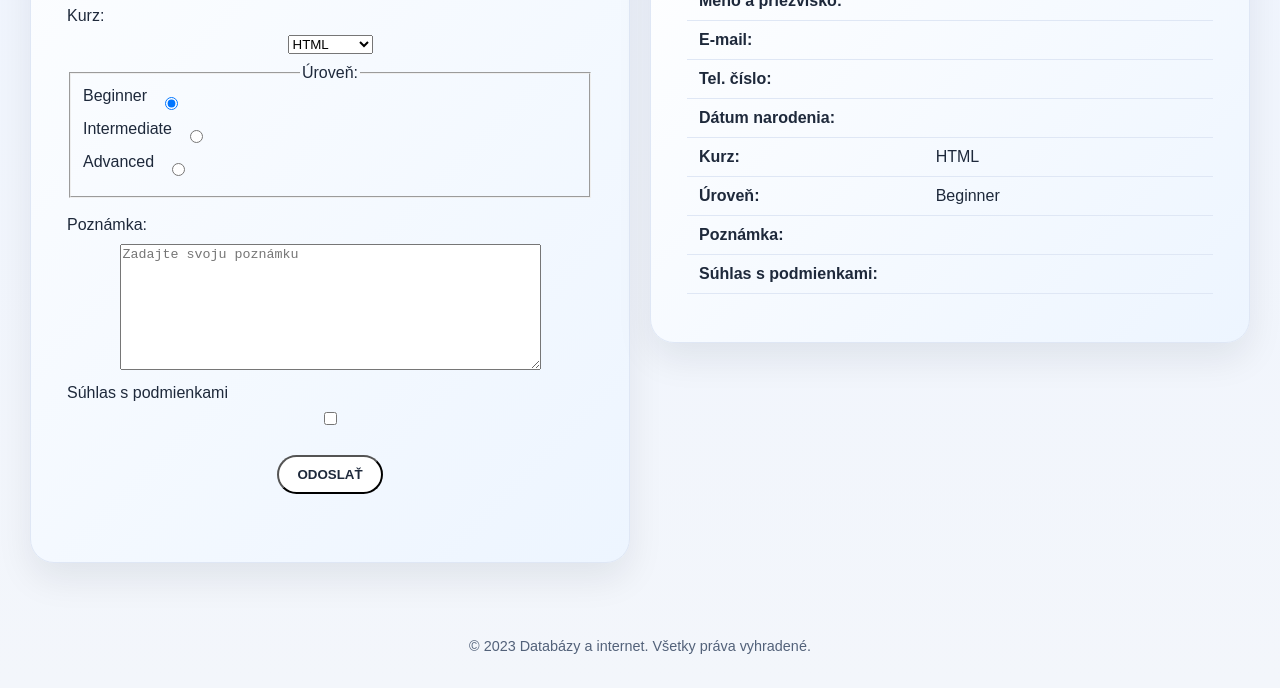
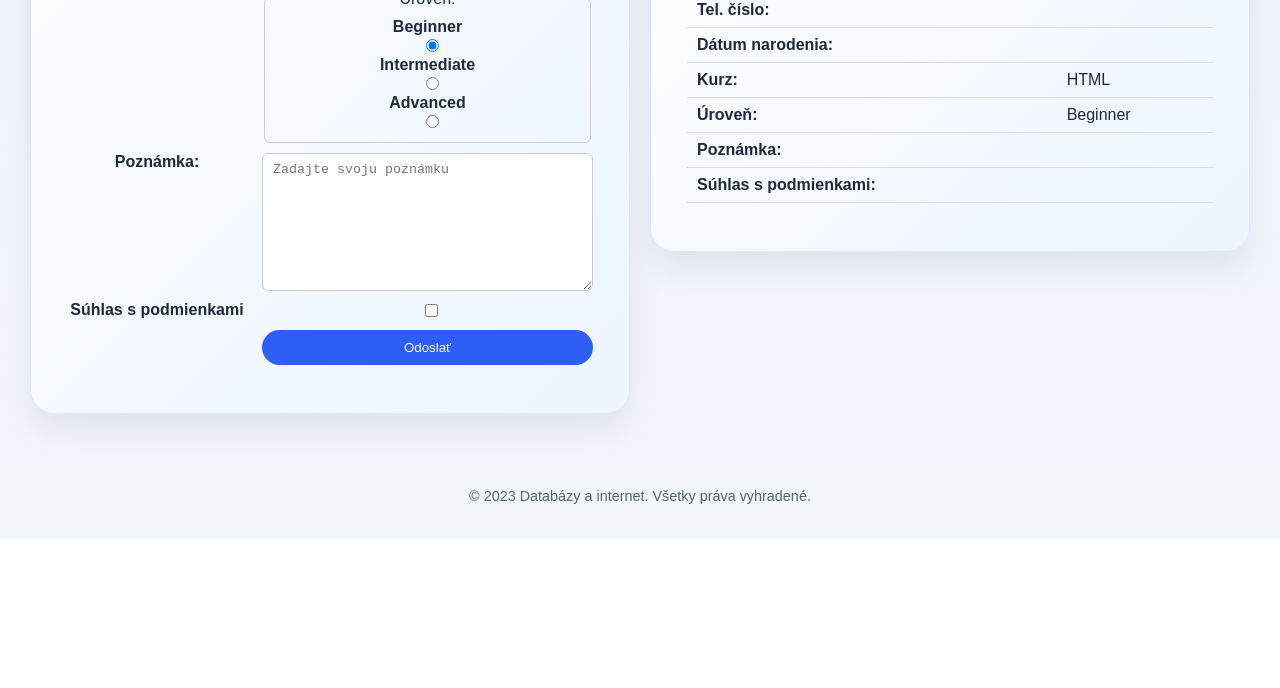
Before and after one commit to filfo131/data_internet_cviko, a plain HTML site: page formular.html in a window 1280 px wide. Shown: the part 472-1160 px from the top of the page. After the commit the page ends 1011 px from the top, so only its background shows below. Drawn offline with Linux system fonts and the light colour scheme.

Commit message:
zaciname upravovat css

```diff
--- a/formular.html
+++ b/formular.html
@@ -30,7 +30,7 @@
 
                     <br>
                     <label for="date">Dátum narodenia:</label>
-                    <input type="date" id="date" name="date" default-value="2026-10-05" required>
+                    <input type="date" id="date" name="date" value="2026-10-05" required>
 
                     <br>
                     <label for="kurz">Kurz:</label>
--- a/formular_zadanie.css
+++ b/formular_zadanie.css
@@ -1,39 +1,68 @@
-button {
-    display: inline-block;
-    padding: 10px 18px;
-    border-radius: 999px;
-    background: #ffffff;
-    color: #1e293b;
-    text-decoration: none;
-    font-weight: 700;
-    transition: transform 0.2s ease, box-shadow 0.2s ease;
-    text-align: center;
-    margin: 20px;
-    text-transform: uppercase;
+form {
+    display: grid;
+    grid-template-columns: 180px 1fr;
+    gap: 10px 15px;
 }
 
-input, select, textarea {
-    margin: 10px 18px;
+form br {
+    display: none;
 }
 
-label{
-    align-items: left;
-    display: flex;
+form label {
+    font-weight: bold;
+}
+
+form input,
+form select,
+form textarea {
+    width: 100%;
+    padding: 8px 10px;
+    border: 1px solid #ccc;
+    border-radius: 6px;
+    box-sizing: border-box;
+}
+
+form input:focus,
+form select:focus,
+form textarea:focus {
+    border-color: #2f5ef7;
+    outline: none;
+}
+
+form textarea {
+    min-height: 100px;
+}
+
+form fieldset {
+    grid-column: 2;
+    padding: 10px;
+    border: 1px solid #ccc;
+    border-radius: 6px;
+}
+
+form button {
+    grid-column: 2;
+    width: auto;
+    padding: 10px 18px;
+    background: #2f5ef7;
+    color: white;
+    border: none;
+    border-radius: 20px;
+    cursor: pointer;
+}
+
+form button:hover {
+    background: #1d3fbd;
 }
 
 .form-values {
     width: 100%;
     border-collapse: collapse;
-    text-align: left;
 }
 
 .form-values th,
 .form-values td {
-    padding: 10px 12px;
-    border-bottom: 1px solid #dfe7f5;
+    padding: 8px 10px;
+    border-bottom: 1px solid #ddd;
+    text-align: left;
 }
-
-.form-values th {
-    width: 45%;
-    font-weight: 700;
-}
```
